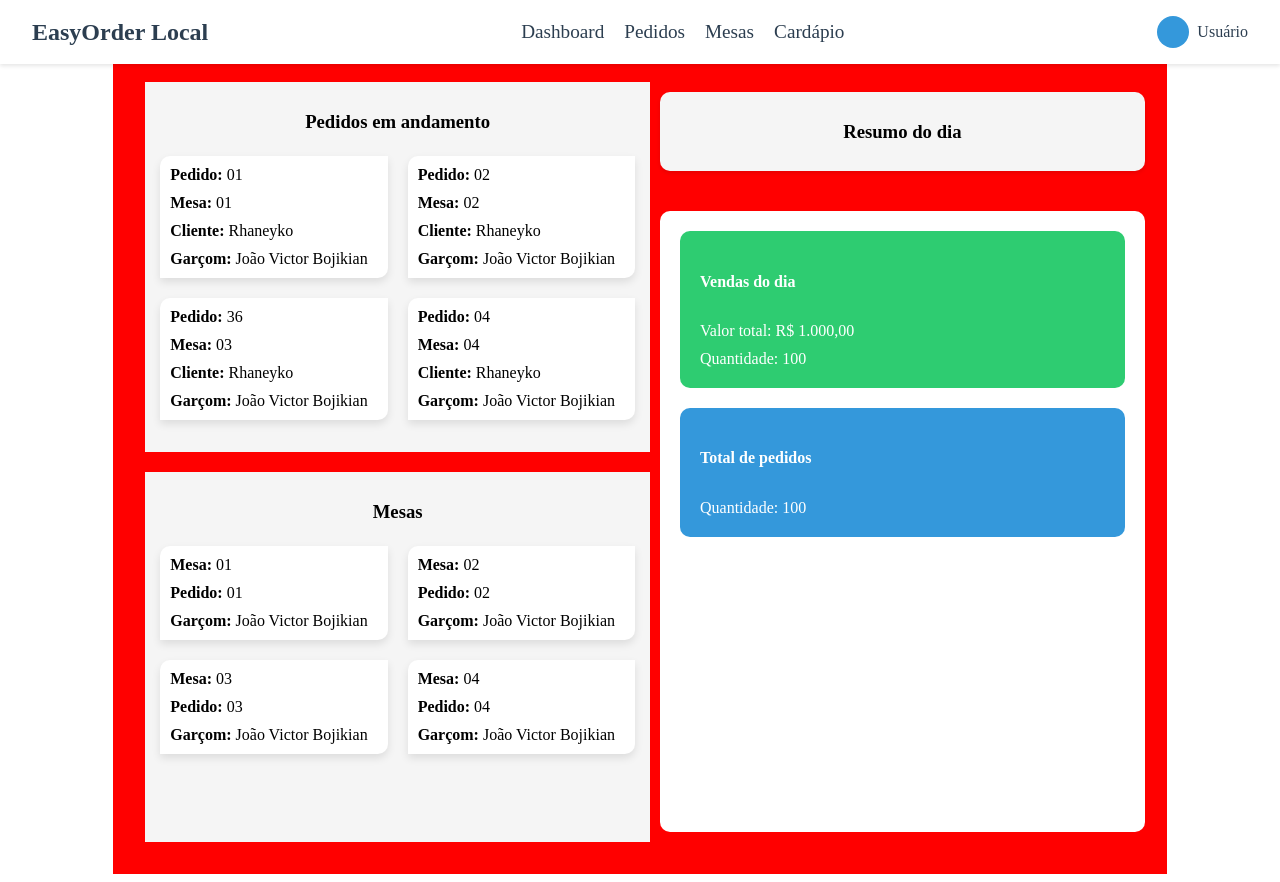
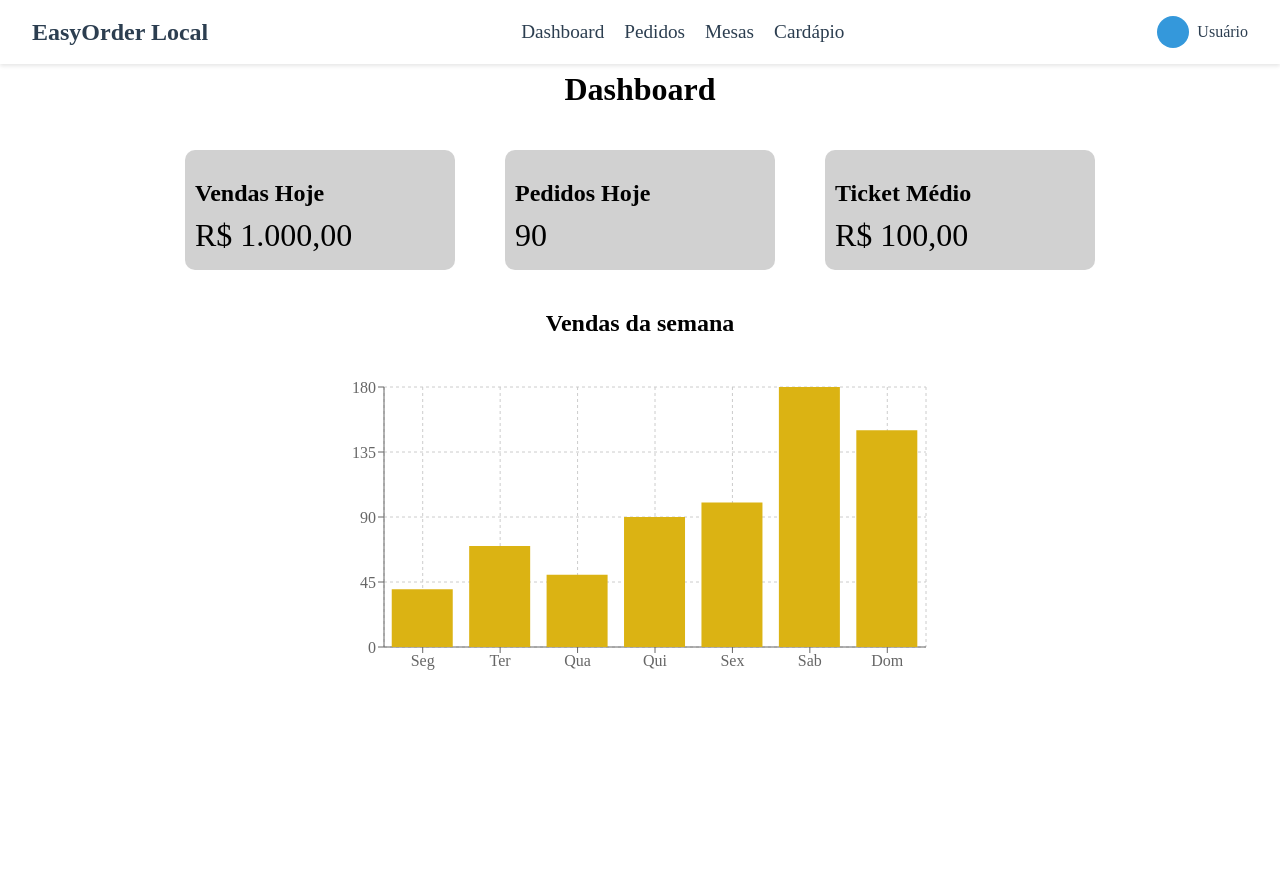
Before and after one commit to rhaneyko/easyorder, a React (Create React App) app: page / in a window 1280 px wide. After the commit the page ends 800 px from the top, so only its background shows below. Built offline with nearby package versions, Linux system fonts and the light colour scheme.

Commit message:
Criando os cards e adicionando o grafico.

```diff
--- a/src/pages/Dashboard/index.tsx
+++ b/src/pages/Dashboard/index.tsx
@@ -1,88 +1,31 @@
-import React from "react";
+import React from 'react';
+import { Container, ContainerHoje, PedidosHoje, TicketMedio, VendasHoje } from './styles';
+import BarChartComponent from "../../components/BarChart/BarChartComponent";
 
-import {
-    CardsContainer,
-    ContainerDashboard,
-    LeftCardsContainer,
-    MesaCard,
-    MesasContainer,
-    MesasContent,
-    PedidosContainer,
-    PedidosEmAndamentoList,
-    PedidoCard,
-    RightCardsContainer,
-    RightCardsContent,
-    VendasCard,
-    PedidosCard,
-    SummaryHeader
-} from "./styles";
 
 const Dashboard = () => {
-    const pedidosEmAndamento = [
-        { pedido: "01", mesa: "01", cliente: "Rhaneyko", garcom: "João Victor Bojikian" },
-        { pedido: "02", mesa: "02", cliente: "Rhaneyko", garcom: "João Victor Bojikian" },
-        { pedido: "36", mesa: "03", cliente: "Rhaneyko", garcom: "João Victor Bojikian" },
-        { pedido: "04", mesa: "04", cliente: "Rhaneyko", garcom: "João Victor Bojikian" },
-    ];
+  return (
+    <Container>
+        <h1>Dashboard</h1>
+        <ContainerHoje>
+            <VendasHoje>
+                <h2>Vendas Hoje</h2>
+                <p>R$ 1.000,00</p>
+            </VendasHoje>
+            <PedidosHoje>
+                <h2>Pedidos Hoje</h2>
+                <p>90</p>
+            </PedidosHoje>
+            <TicketMedio>
+                <h2>Ticket Médio</h2>
+                <p>R$ 100,00</p>
+            </TicketMedio>
+        </ContainerHoje>
+        <h2>Vendas da semana</h2>
+        <BarChartComponent />
+    </Container>
 
-    const mesas = [
-        { mesa: "01", pedido: "01", garcom: "João Victor Bojikian" },
-        { mesa: "02", pedido: "02", garcom: "João Victor Bojikian" },
-        { mesa: "03", pedido: "03", garcom: "João Victor Bojikian" },
-        { mesa: "04", pedido: "04", garcom: "João Victor Bojikian" },
-    ];
+  )
+}
 
-    return (
-        <ContainerDashboard>
-            <CardsContainer>
-                <LeftCardsContainer>
-                    <PedidosContainer>
-                        <h3>Pedidos em andamento</h3>
-                        <PedidosEmAndamentoList>
-                            {pedidosEmAndamento.map(({ pedido, mesa, cliente, garcom }) => (
-                                <PedidoCard key={pedido}>
-                                    <span><strong>Pedido:</strong> {pedido}</span>
-                                    <span><strong>Mesa:</strong> {mesa}</span>
-                                    <span><strong>Cliente:</strong> {cliente}</span>
-                                    <span><strong>Garçom:</strong> {garcom}</span>
-                                </PedidoCard>
-                            ))}
-                        </PedidosEmAndamentoList>
-                    </PedidosContainer>
-
-                    <MesasContainer>
-                        <h3>Mesas</h3>
-                        <MesasContent>
-                            {mesas.map(({ mesa, pedido, garcom }) => (
-                                <MesaCard key={mesa}>
-                                    <span><strong>Mesa:</strong> {mesa}</span>
-                                    <span><strong>Pedido:</strong> {pedido}</span>
-                                    <span><strong>Garçom:</strong> {garcom}</span>
-                                </MesaCard>
-                            ))}
-                        </MesasContent>
-                    </MesasContainer>
-                </LeftCardsContainer>
-
-                <RightCardsContainer>
-                    <SummaryHeader>
-                        <h3>Resumo do dia</h3>
-                    </SummaryHeader>
-                    <RightCardsContent>
-                        <VendasCard>
-                            <h4>Vendas do dia</h4>
-                            <span>Valor total: R$ 1.000,00</span>
-                            <span>Quantidade: 100</span>
-                        </VendasCard>
-                        <PedidosCard>
-                            <h4>Total de pedidos</h4>
-                            <span>Quantidade: 100</span>
-                        </PedidosCard>
-                    </RightCardsContent>
-                </RightCardsContainer>
-            </CardsContainer>
-        </ContainerDashboard>
-    )
-};
-
-export default Dashboard;
+export default Dashboard
--- a/src/pages/Dashboard/styles.ts
+++ b/src/pages/Dashboard/styles.ts
@@ -1,6 +1,6 @@
 import styled from "styled-components";
 
-export const ContainerDashboard = styled.div`
+export const Container = styled.div`
   display: flex;
   flex-direction: column;
   align-items: center;
@@ -9,127 +9,68 @@ export const ContainerDashboard = styled.div`
   gap: 20px;
 `;
 
-export const CardsContainer = styled.div`
-  display: grid;
-  grid-template-columns: 1fr 1fr;
-  gap: 20px;
-  padding: 32px;
-  background-color: red;
-
-
+export const ContainerHoje = styled.div`
+  display: flex;
+  justify-content: space-around;
+  gap: 50px;
 `;
 
-export const LeftCardsContainer = styled.div`
+export const VendasHoje = styled.div`
   display: flex;
   flex-direction: column;
-  width: 100%;
-  gap: 20px;
+  width: 250px;
+  height: 100px;
+  background-color: #D1D1D1;
+  border-radius: 10px;
+  padding: 10px;
+
+  span {
+    font-size: 1.7rem;
+    color: #fff;
+  }
+
+  p {
+    margin-top: -10px;
+    font-size: 2rem;
+  }
 `;
 
-export const RightCardsContainer = styled.div`
+export const PedidosHoje = styled.div`
   display: flex;
   flex-direction: column;
-  width: 100%;
-  margin: 10px;
-  gap: 20px;
+  width: 250px;
+  height: 100px;
+  background-color: #D1D1D1;
+  border-radius: 10px;
+  padding: 10px;
 
+  span {
+    font-size: 1.7rem;
+    color: #fff;
+  }
 
+  p {
+    margin-top: -10px;
+    font-size: 2rem;
+  }
 `;
 
-export const RightCardsContent = styled.div`
+export const TicketMedio = styled.div`
   display: flex;
   flex-direction: column;
-  gap: 20px;
-  height: 100%;
-  background-color: ${({ theme }) => theme.colors.cardBackground};
-  padding: 20px;
+  width: 250px;
+  height: 100px;
+  background-color: #D1D1D1;
   border-radius: 10px;
+  padding: 10px;
+
+  span {
+    font-size: 1.7rem;
+    color: #fff;
+  }
+
+  p {
+    margin-top: -10px;
+    font-size: 2rem;
+  }
 `;
-
-export const MesasContainer = styled.div`
-  display: flex;
-  flex-direction: column;
-  align-items: center;
-  width: 100%;
-  height: 350px;
-  padding: 10px;
-  background-color: ${({ theme }) => theme.colors.background};
-`;
-
-export const MesasContent = styled.div`
-  display: grid;
-  width: 100%;
-  grid-template-columns: 1fr 1fr;
-  align-items: center;
-  gap: 10px;
-`;
-
-export const MesaCard = styled.div`
-  display: flex;
-  flex-direction: column;
-  padding: 10px;
-  margin: 5px;
-  gap: 10px;
-  background-color: ${({ theme }) => theme.colors.cardBackground};
-  border-radius: 10px 0 10px 0;
-  box-shadow: 0 4px 8px rgba(0, 0, 0, 0.1);
-`;
-
-export const PedidosContainer = styled.div`
-  display: flex;
-  flex-direction: column;
-  align-items: center;
-  width: 100%;
-  height: 350px;
-  padding: 10px;
-  background-color: ${({ theme }) => theme.colors.background};
-`;
-
-export const PedidosEmAndamentoList = styled.div`
-  display: grid;
-  grid-template-columns: 1fr 1fr;
-  align-items: center;
-  width: 100%;
-  gap: 10px;
-`;
-
-export const PedidoCard = styled.div`
-  display: flex;
-  flex-direction: column;
-  padding: 10px;
-  margin: 5px;
-  gap: 10px;
-  background-color: ${({ theme }) => theme.colors.cardBackground};
-  border-radius: 10px 0 10px 0;
-  box-shadow: 0 4px 8px rgba(0, 0, 0, 0.1);
-`;
-
-export const VendasCard = styled.div`
-  display: flex;
-  flex-direction: column;
-  padding: 20px;
-  gap: 10px;
-  background-color: ${({ theme }) => theme.colors.primary};
-  color: white;
-  border-radius: 10px;
-`;
-
-export const PedidosCard = styled.div`
-  display: flex;
-  flex-direction: column;
-  padding: 20px;
-  gap: 10px;
-  background-color: ${({ theme }) => theme.colors.secondary};
-  color: white;
-  border-radius: 10px;
-`;
-
-export const SummaryHeader = styled.div`
-  display: flex;
-  justify-content: center;
-  padding: 10px;
-  background-color: ${({ theme }) => theme.colors.background};
-  border-radius: 10px;
-  margin-bottom: 20px;
-  box-shadow: 0 2px 4px rgba(0, 0, 0, 0.1);
-`;
```
